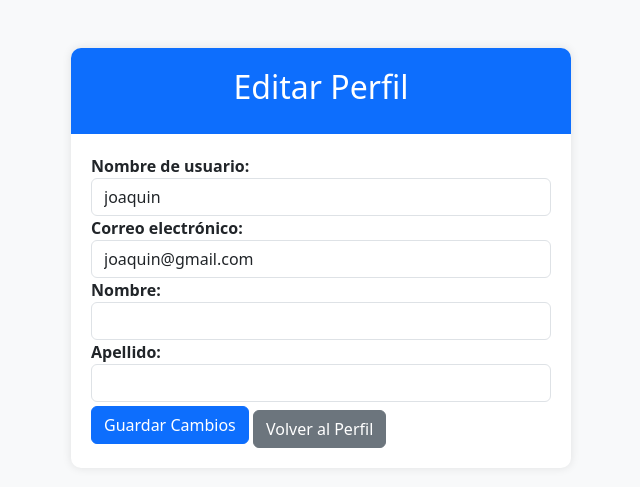
After one commit to I4NzG/photocards-shop, a Django app: page /update/ in a window 1280 px wide. The commit adds this page. Shown: the top 487 px of the page, without its empty margins (319-959 px from the left). Run offline with Django 5.2, Linux system fonts and the light colour scheme; a user stored in the database is signed in.

Commit message:
Se agrego modificar usuario

```diff
--- a/photocardshop/myApp/forms.py
+++ b/photocardshop/myApp/forms.py
@@ -9,12 +9,17 @@ class UserRegisterForm(UserCreationForm):
         model = User
         fields = ['username', 'email', 'password1', 'password2']
 
-class UserUpdateForm(forms.ModelForm):
+class UserRegisterForm(UserCreationForm):
     class Meta:
         model = User
-        fields = ['username', 'email']
+        fields = ['username', 'email', 'password1', 'password2']
 
-    def __init__(self, *args, **kwargs):
-        super(UserUpdateForm, self).__init__(*args, **kwargs)
-        for fieldname in ['username', 'email']:
-            self.fields[fieldname].widget.attrs.update({'class': 'form-control'})
+class UserUpdateForm(forms.ModelForm):
+       class Meta:
+           model = User
+           fields = ['username', 'email', 'first_name', 'last_name']
+
+       def __init__(self, *args, **kwargs):
+           super(UserUpdateForm, self).__init__(*args, **kwargs)
+           for fieldname in ['username', 'email', 'first_name', 'last_name']:
+               self.fields[fieldname].widget.attrs.update({'class': 'form-control'})
--- a/photocardshop/myApp/templates/user_profile.html
+++ b/photocardshop/myApp/templates/user_profile.html
@@ -36,15 +36,19 @@
             </div>
             <div class="profile-body">
                 <p><strong>Nombre de usuario:</strong> {{ user.username }}</p>
-            <p><strong>Email:</strong> {{ user.email }}</p>
+                <p><strong>Correo electrónico:</strong> {{ user.email }}</p>
                 <p><strong>Nombre:</strong> {{ user.first_name }}</p>
                 <p><strong>Apellido:</strong> {{ user.last_name }}</p>
                 <div class="d-flex justify-content-between mt-4">
                     <a href="{% url 'update' %}" class="btn btn-outline-primary">Editar perfil</a>
                     <a href="{% url 'logout' %}" class="btn btn-outline-danger">Cerrar sesión</a>
                 </div>
+                <div class="mt-3">  {# Agregado para el enlace de la tienda #}
+                    <a href="{% url 'tienda' %}" class="btn btn-secondary">Volver a la tienda</a>
                 </div>
             </div>
         </div>
+    </div>
+    <script src="https://cdn.jsdelivr.net/npm/bootstrap@5.3.3/dist/js/bootstrap.bundle.min.js"></script>
 </body>
 </html>
--- /dev/null
+++ b/photocardshop/myApp/templates/user_update.html
@@ -0,0 +1,84 @@
+   <!DOCTYPE html>
+   <html lang="es">
+   <head>
+       <meta charset="UTF-8">
+       <title>Editar Perfil</title>
+       <link rel="stylesheet" href="https://cdn.jsdelivr.net/npm/bootstrap@5.3.3/dist/css/bootstrap.min.css">
+       <style>
+           body {
+               background-color: #f8f9fa;
+           }
+           .profile-card {
+               max-width: 500px;
+               margin: 0 auto;
+               background-color: #fff;
+               border-radius: 10px;
+               box-shadow: 0 0 10px rgba(0, 0, 0, 0.1);
+           }
+           .profile-header {
+               background-color: #0d6efd;
+               color: #fff;
+               padding: 20px;
+               border-top-left-radius: 10px;
+               border-top-right-radius: 10px;
+               text-align: center;
+           }
+           .profile-body {
+               padding: 20px;
+           }
+           .form-group label {
+               font-weight: bold;
+           }
+       </style>
+   </head>
+   <body>
+       <div class="container mt-5">
+           <div class="profile-card">
+               <div class="profile-header">
+                   <h2>Editar Perfil</h2>
+               </div>
+               <div class="profile-body">
+                   <form method="post" class="form-group">
+                       {% csrf_token %}
+                       {% if form.errors %}
+                           <div class="alert alert-danger">
+                               Por favor, corrige los errores a continuación.
+                           </div>
+                       {% endif %}
+                       <div class="form-group">
+                           <label for="id_username">Nombre de usuario:</label>
+                           {{ form.username }}
+                           {% if form.username.errors %}
+                               <div class="text-danger">{{ form.username.errors.as_text }}</div>
+                           {% endif %}
+                       </div>
+                       <div class="form-group">
+                           <label for="id_email">Correo electrónico:</label>
+                           {{ form.email }}
+                           {% if form.email.errors %}
+                               <div class="text-danger">{{ form.email.errors.as_text }}</div>
+                           {% endif %}
+                       </div>
+                       <div class="form-group">
+                            <label for="id_first_name">Nombre:</label>
+                            {{ form.first_name }}
+                            {% if form.first_name.errors %}
+                                <div class="text-danger">{{ form.first_name.errors.as_text }}</div>
+                            {% endif %}
+                        </div>
+                        <div class="form-group">
+                            <label for="id_last_name">Apellido:</label>
+                            {{ form.last_name }}
+                            {% if form.last_name.errors %}
+                                <div class="text-danger">{{ form.last_name.errors.as_text }}</div>
+                            {% endif %}
+                        </div>
+                       <button type="submit" class="btn btn-primary">Guardar Cambios</button>
+                       <a href="{% url 'perfil' %}" class="btn btn-secondary mt-2">Volver al Perfil</a>
+                   </form>
+               </div>
+           </div>
+       </div>
+       <script src="https://cdn.jsdelivr.net/npm/bootstrap@5.3.3/dist/js/bootstrap.bundle.min.js"></script>
+   </body>
+   </html>
--- a/photocardshop/myApp/urls.py
+++ b/photocardshop/myApp/urls.py
@@ -18,4 +18,5 @@ urlpatterns = [
     path('tienda/', views.main_store, name='tienda'),
     path('perfil/', views.user_profile, name='perfil'),
     path('carrito/', views.carrito, name='carrito'),
+    path('', views.main_store, name='home'),
 ]+ static(settings.MEDIA_URL, document_root=settings.MEDIA_ROOT)
--- a/photocardshop/myApp/views.py
+++ b/photocardshop/myApp/views.py
@@ -68,15 +68,15 @@ def dashboard(request):
 
 @login_required
 def user_update(request):
+    print(f"Username: {request.user.username}, First Name: {request.user.first_name}, Last Name: {request.user.last_name}, Email: {request.user.email}")
     if request.method == 'POST':
         form = UserUpdateForm(request.POST, instance=request.user)
         if form.is_valid():
             form.save()
             messages.success(request, "¡Tu perfil ha sido actualizado!")
-            return redirect('home')
+            return redirect('tienda')
     else:
         form = UserUpdateForm(instance=request.user)
-
     return render(request, 'user_update.html', {'form': form})
 
 
```
Lines whose indentation alone changed are shown as unchanged.
